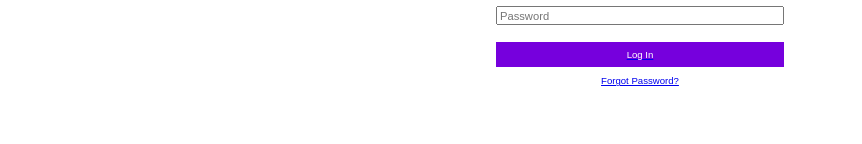
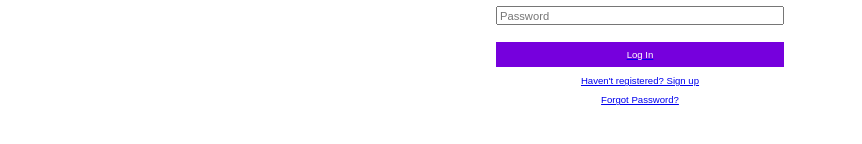
Before and after one commit to AidanRosen/RosenVerbatim, a React (Create React App) app: page /login in a window 1280 px wide. Shown: the part 316-460 px from the top of the page, without its empty margins (0-862 px from the left). Built offline with nearby package versions, Linux system fonts and the light colour scheme; no server answers.

Commit message:
added redirect to register from login

```diff
--- a/src/components/auth/login.js
+++ b/src/components/auth/login.js
@@ -23,9 +23,9 @@ export default function Login() {
         try {
             console.log(email);
             console.log(password)
-        await login({email, password});
+            await login({ email, password });
         }
-      catch(error) {
+        catch (error) {
             console.log(error);
         }
     };
@@ -60,14 +60,14 @@ export default function Login() {
                     <div className="formfields">
                         <div>
                             <div><label for="email" class="" >Email</label> </div>
-                                <input type="email" placeholder={hintText} value={email} onChange={handleEmailChange}/>
+                            <input type="email" placeholder={hintText} value={email} onChange={handleEmailChange} />
                         </div>
                     </div>
 
                     <div className="formfields">
                         <div>
                             <div><label for="password" class="" >Password</label> </div>
-                                <input type="password" placeholder={hintText2} value={password} onChange={handlePasswordChange}/>
+                            <input type="password" placeholder={hintText2} value={password} onChange={handlePasswordChange} />
                         </div>
                     </div>
 
@@ -80,7 +80,11 @@ export default function Login() {
                     </div>
                 </form>
 
-
+                <div className="formfields">
+                    <div className='loginlink'>
+                        <a href='./register'> Haven't registered? Sign up</a>
+                    </div>
+                </div>
                 <div className="formfields">
                     <div className='loginlink'>
                         <a href='./forgotpassword'> Forgot Password?</a>
```
Lines whose indentation alone changed are shown as unchanged.
